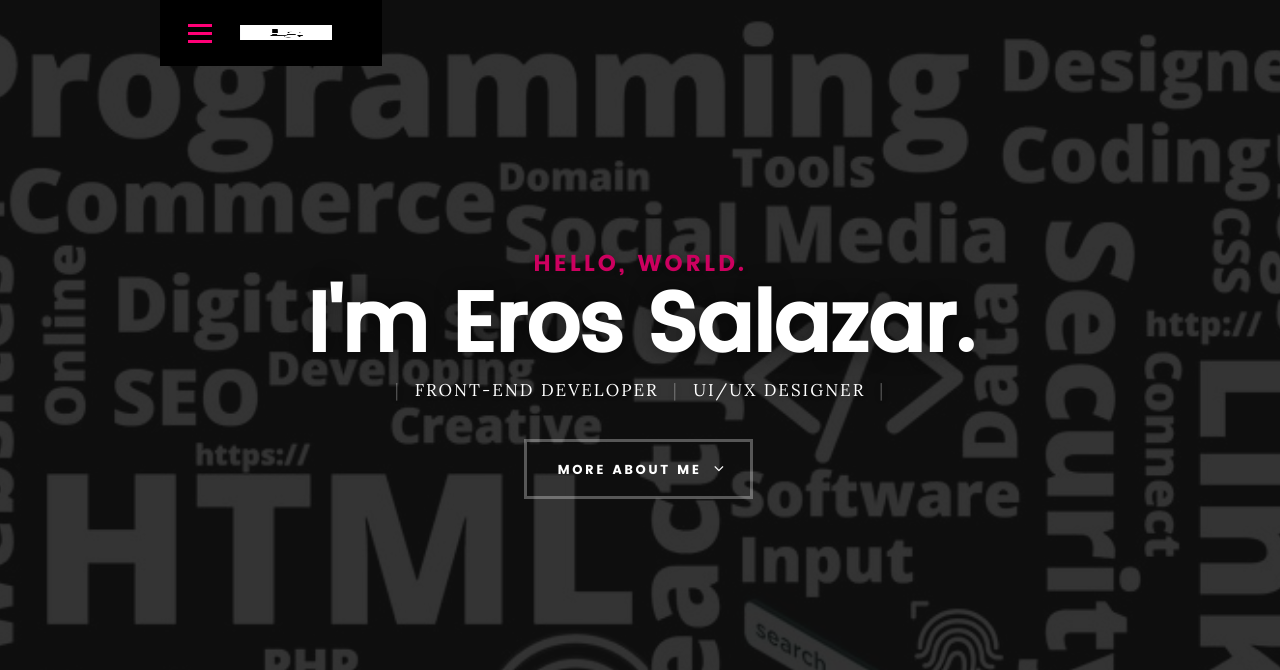
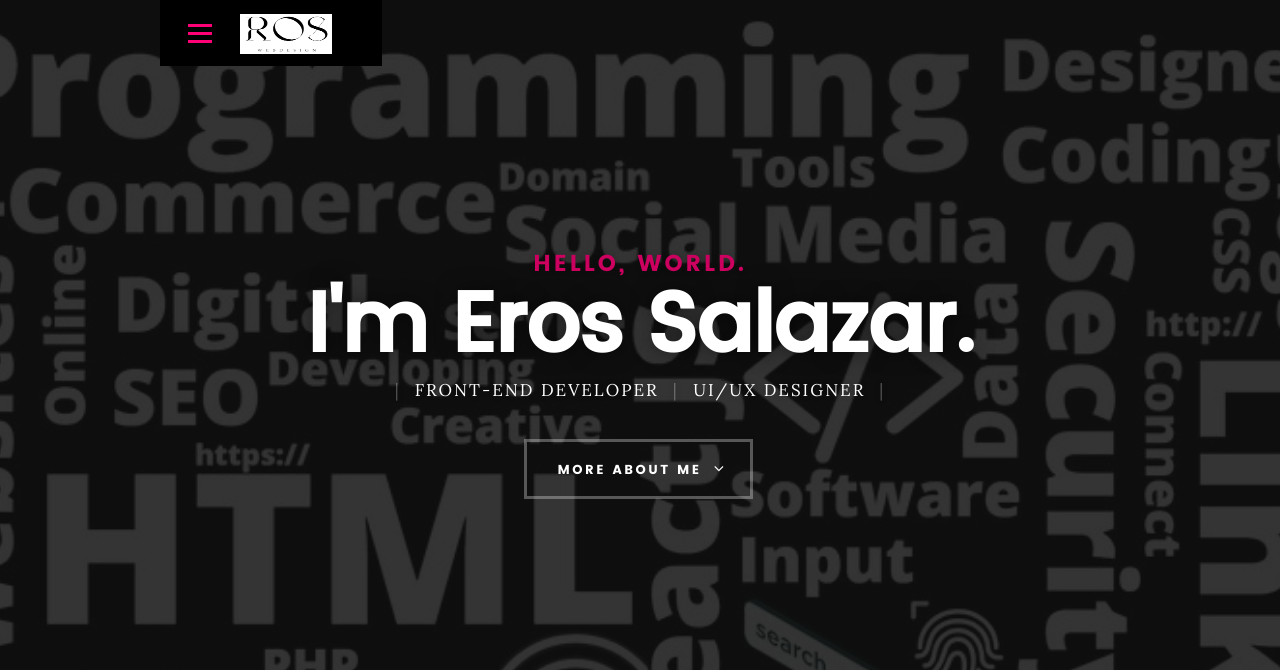
Before and after one commit to Ros-Salazar/Ros-Salazar.github.io, a plain HTML site: page index.html in a window 1280 px wide. Shown: the top 670 px of the page. Drawn offline with Linux system fonts and the light colour scheme; files whose address does not match are found by name.

Commit message:
edited logo

```diff
--- a/css/main.css
+++ b/css/main.css
@@ -1106,7 +1106,7 @@ header .logo {
 	float: left;
 	margin-left: 20px;
 	margin-right: 50px;
-	margin-top: 25px;
+	margin-top: 14px;
 	position: relative;
 }
 header .logo a {
@@ -1118,9 +1118,9 @@ header .logo a {
 	text-shadow: none;
 	color: transparent;
 	width: 92px;
-	height: 15px;
-	background: url("../images/portfolio/modals/logo.png") no-repeat center;
-	background-size: 92px 15px;
+	height: 40px;
+	background: url("../images/portfolio/modals/Ros logo.png") no-repeat center;
+	background-size: 92px 40px;
 }
 
 /**
```
Also changed, not shown: images/portfolio/modals/Ros logo.png (added), images/portfolio/modals/logo(small).png (added).
